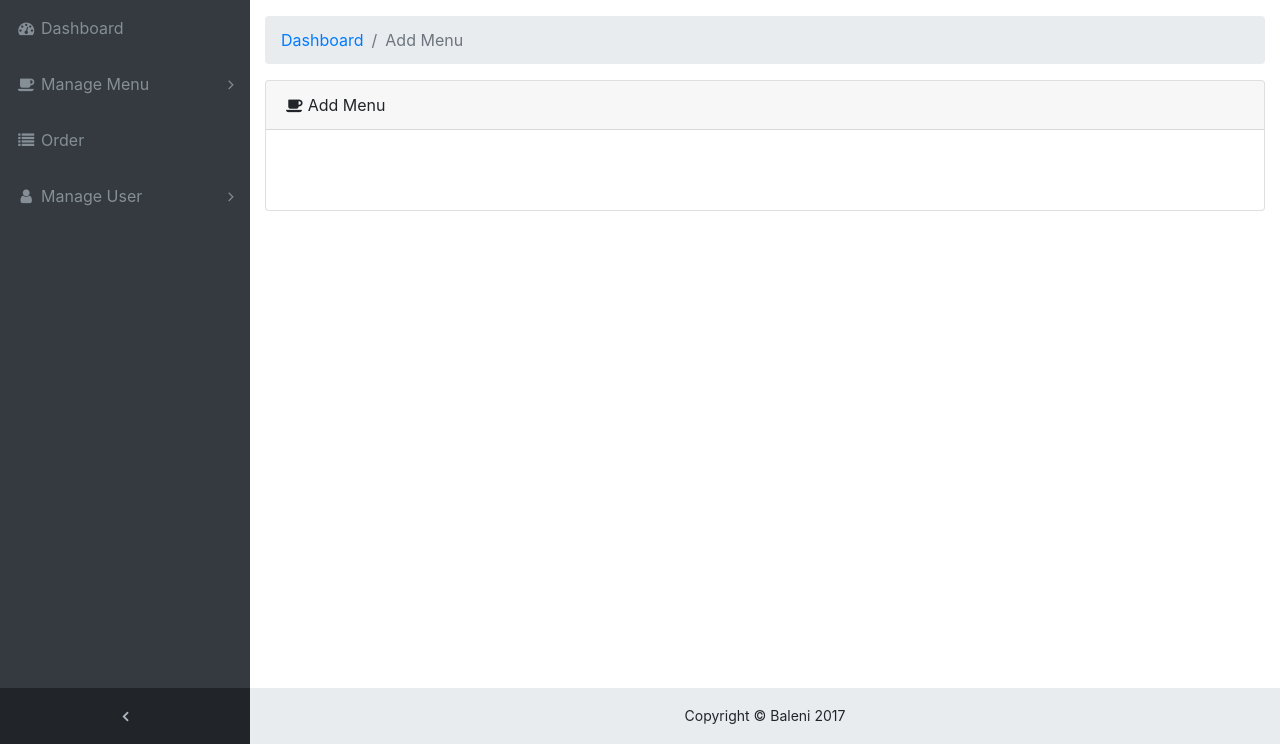
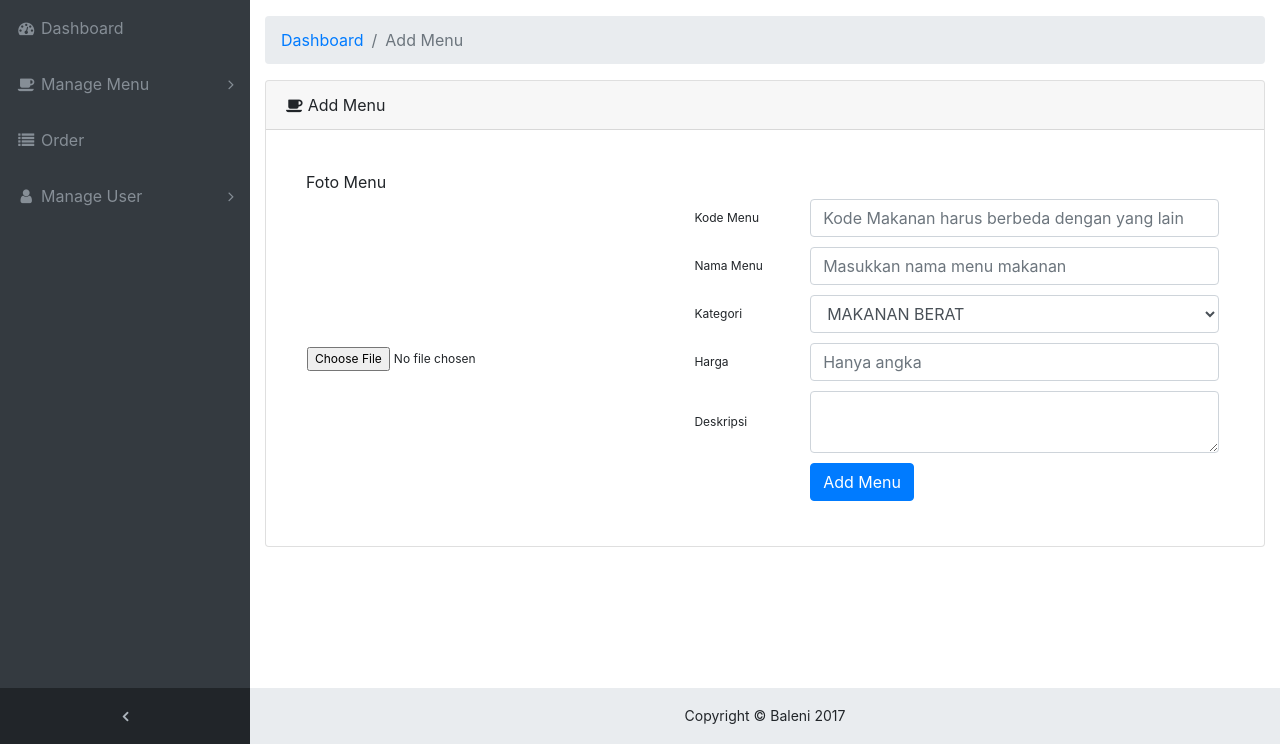
Before and after one commit to ahsanulmarom/baleniproject, a CodeIgniter app: page /baleniproject/admin/Dashboard/addMenu in a window 1280 px wide. Shown: the part 56-800 px from the top of the page. Run offline with CodeIgniter, Linux system fonts and the light colour scheme; a user stored in the database is signed in; data comes from the database, SQL or seed files in the repository; both versions use the stored data as it was after the commit; some libraries are stand-ins or nearby versions.

Commit message:
manage menu, db

```diff
--- a/application/controllers/admin/Dashboard.php
+++ b/application/controllers/admin/Dashboard.php
@@ -23,7 +23,7 @@ class Dashboard extends CI_Controller {
 	public function manageAdmin() {
 		$data['title'] = 'Manage Admin';
 		$dataadmin = array(
-			'admin'=> $this->Authmin_model->getAllData('admin'));
+			'admin'=> $this->Authmin_model->getAllData('admin', 'lastLogin', 'DESC'));
 		$this->load->view('admin/headfoot/sider',$data);
 		$this->load->view('admin/headfoot/header');
 		$this->load->view('admin/listadmin', $dataadmin);
@@ -33,7 +33,7 @@ class Dashboard extends CI_Controller {
 	public function manageUser() {
 		$data['title'] = 'Manage User';
 		$datauser = array(
-			'user'=> $this->Authmin_model->getAllData('user'));
+			'user'=> $this->Authmin_model->getAllData('user', 'lastLogin', 'DESC'));
 		$this->load->view('admin/headfoot/sider',$data);
 		$this->load->view('admin/headfoot/header');
 		$this->load->view('admin/listuser', $datauser);
@@ -51,7 +51,7 @@ class Dashboard extends CI_Controller {
 	public function category() {
 		$data['title'] = 'Manage Category';
 		$datacategory = array(
-			'kategori' => $this->Authmin_model->getAllData('kategori'),
+			'kategori' => $this->Authmin_model->getAllData('kategori', 'namaKategori', 'ASC'),
 			'title' => 'Manage Category');
 		$this->load->view('admin/headfoot/sider',$data);
 		$this->load->view('admin/headfoot/header');
@@ -61,10 +61,52 @@ class Dashboard extends CI_Controller {
 
 	public function addMenu() {
 		$data['title'] = 'Add Menu';
+		$datacategory = array(
+			'namakategori' => $this->Authmin_model->getAllData('kategori','namaKategori', 'ASC'),
+			'title' => 'Add Menu');
 		$this->load->view('admin/headfoot/sider',$data);
 		$this->load->view('admin/headfoot/header');
-		$this->load->view('admin/addMenu', $data);
+		$this->load->view('admin/addMenu', $datacategory);
 		$this->load->view('admin/headfoot/footer');
+	}
+
+	public function insertMenu() {
+		$kode = htmlspecialchars($this->input->post('kodemenu'));
+		$nama = htmlspecialchars(strtoupper($this->input->post('namamenu')));
+		$kategori = $this->input->post('kategorimenu');
+		$harga = $this->input->post('hargamenu');
+		$deskripsi = htmlspecialchars($this->input->post('deskripmenu'));
+
+		$config = array(
+				'upload_path'=> './assets/fotomenu/',
+				'allowed_types'=>'gif|jpg|png|jpeg',
+				'max_size'=>2048,
+				'overwrite'=>true,
+				'file_name'=> $kategori . '_' . $this->input->post('kodemenu'));
+		$this->upload->initialize($config);
+		$upload = $this->upload->do_upload('previewimage');
+
+		if($upload) {
+			$datainsert = array(
+				'kode' => $kode,
+				'nama' => $nama,
+				'kategori' => $kategori,
+				'harga' => $harga,
+				'deskripsi' => $deskripsi,
+				'image' => 'assets/fotomenu/'.$this->upload->data('file_name'));
+
+			$insert = $this->Authmin_model->InsertData('menu', $datainsert);
+			if($insert) {
+				$this->session->set_flashdata('success', ' '. $nama . " berhasil ditambahkan ke menu.");
+				redirect('admin/Dashboard/addMenu');
+			} else {
+				$this->session->set_flashdata('error','Menu gagal ditambahkan, cek kode makanan.');
+				redirect('admin/Dashboard/addMenu');
+			}
+		} else {
+				$this->session->set_flashdata('error','Gagal upload Gambar. Maksimal gambar adalah 2MB');
+				redirect('admin/Dashboard/addMenu');
+		}
 	}
 
 	public function addCategory() {
@@ -113,4 +155,20 @@ class Dashboard extends CI_Controller {
 		$this->session->set_flashdata('success','Admin berhasil Dihapus.');
 			redirect('admin/Dashboard/manageAdmin');
 	}
+
+	public function manageMenu() {
+		$data['title'] = 'Manage Menu';
+		$datamenu = array(
+			'menu' => $this->Authmin_model->getAllData('menu', 'nama', 'ASC'));
+		$this->load->view('admin/headfoot/sider',$data);
+		$this->load->view('admin/headfoot/header');
+		$this->load->view('admin/listMenu', $datamenu);
+		$this->load->view('admin/headfoot/footer');
+	}
+
+		public function deleteMenu($kode) {
+		$this->Authmin_model->deleteData('menu', 'kode', $kode);
+		$this->session->set_flashdata('success','menu berhasil Dihapus.');
+			redirect('admin/Dashboard/managemenu');
+	}
 }
--- a/application/models/Authmin_model.php
+++ b/application/models/Authmin_model.php
@@ -23,12 +23,27 @@ class Authmin_model extends CI_Model {
 		}
 	}
 
-	public function getAllData($namaTabel) {
+	public function getAllData($namaTabel, $urut, $asc) {
 		$this->db->select('*');
 		$this->db->from($namaTabel);
+		$this->db->order_by($urut, $asc);
 		$query = $this->db->get();
 		if ($query->num_rows() > 0) {
 			return $query->result_array();
+		}
+		else{
+			return false;
+		}
+	}
+
+	public function getSelData($namaTabel, $where, $wheredata) {
+		$this->db->select('*');
+		$this->db->from($namaTabel);
+		$this->db->where($where, $datawhere);
+		$query = $this->db->get();
+		$query = $this->db->get();
+		if ($query->num_rows() == 1) {
+			return $query->result();
 		}
 		else{
 			return false;
--- a/application/views/Admin/addMenu.php
+++ b/application/views/Admin/addMenu.php
@@ -4,7 +4,7 @@
           <i class="fa fa-coffee"></i>   <?php echo $title; ?></div>
         <div class="card-body">
           <div class="demo-grid" style="padding:20px">
-            <form action="#" method="POST" enctype="multipart/form-data">
+            <form action="<?php echo base_url()?>admin/Dashboard/insertMenu" method="POST" enctype="multipart/form-data">
 
               <?php
               if($this->session->flashdata('success')){
@@ -18,7 +18,40 @@
                 <strong>Waduh!</strong> '.$this->session->flashdata('error').'.
               </div>';
             } ?>
-
+              <table style="font-size: 12px" width="100%">
+              <tr>
+              Foto Menu
+              <td rowspan="6"><img id="image-preview" alt="image preview"/>
+              <br/>
+              <input type="file" id="image-source" name="previewimage" required onchange="previewImage();"/></td>
+                  <td style="padding: 5px">Kode Menu</td>
+                  <td style="padding: 5px"><input class="form-control" type="text" name="kodemenu" placeholder="Kode Makanan harus berbeda dengan yang lain" required /></td>
+                </tr>
+                <tr>
+                  <td style="padding: 5px">Nama Menu</td>
+                  <td style="padding: 5px"><input class="form-control" type="text" name="namamenu" placeholder="Masukkan nama menu makanan" required/></td>
+                </tr>
+                <tr>
+                  <td style="padding: 5px">Kategori</td>
+                  <td style="padding: 5px"><select class="form-control" name="kategorimenu" title="namaKategori">
+                    <?php foreach($namakategori as $k){?>
+                    <option value="<?php echo $k['namaKategori']?>"><?php echo $k['namaKategori']; ?></option>
+                    <?php }?>
+                  </select></td>
+                </tr>
+                <tr>
+                  <td style="padding: 5px">Harga</td>
+                  <td style="padding: 5px"><input class="form-control" type="number" min=0 name="hargamenu" placeholder="Hanya angka" required/></td>
+                </tr>
+                <tr>
+                  <td style="padding: 5px">Deskripsi</td>
+                  <td style="padding: 5px"><textarea class="form-control" name="deskripmenu" required></textarea></td>
+                </tr>
+                <tr style="padding: 5px">
+                  <td></td>
+                  <td style="padding: 5px" colspan="1"><input class="btn btn-primary" type="submit" name="submit" value="Add Menu" /></td>
+                </tr>
+              </table>
             </form>
           </div>
       </div>
@@ -38,3 +71,14 @@
     <a class="scroll-to-top rounded" href="#page-top">
       <i class="fa fa-angle-up"></i>
     </a>
+
+    <script type="text/javascript">
+    function previewImage() {
+      document.getElementById("image-preview").style.display = "block";
+      var oFReader = new FileReader();
+      oFReader.readAsDataURL(document.getElementById("image-source").files[0]);
+      oFReader.onload = function(oFREvent) {
+        document.getElementById("image-preview").src = oFREvent.target.result;
+      };
+    };
+    </script>
--- a/application/views/Admin/headfoot/sider.php
+++ b/application/views/Admin/headfoot/sider.php
@@ -46,7 +46,7 @@
               <a href="<?php echo base_url()?>admin/Dashboard/addMenu">Add Menu</a>
             </li>
             <li>
-              <a href="#">Manage Menu</a>
+              <a href="<?php echo base_url()?>admin/Dashboard/managemenu">Manage Menu</a>
             </li>
           </ul>
         </li>
--- a/assets/css/sb-admin.css
+++ b/assets/css/sb-admin.css
@@ -344,3 +344,14 @@ footer.sticky-footer {
 @media (min-width: 992px) {
   body.sidenav-toggled footer.sticky-footer {
     width: calc(100% - 55px); } }
+
+#image-preview{
+    display:none;
+    width : 200px;
+    height : 200px;
+}
+
+#image-load{
+    width : 100px;
+    height : 100px;
+}
```
Also changed, not shown: application/views/Admin/listMenu.php (added, +72 -0 lines), baleniproject.sql (+41 -4 lines), assets/fotomenu/MAKANAN_BERAT_DXTR1000.jpg (added), assets/fotomenu/SEAFOOD_CHLK1000.jpg (added).
